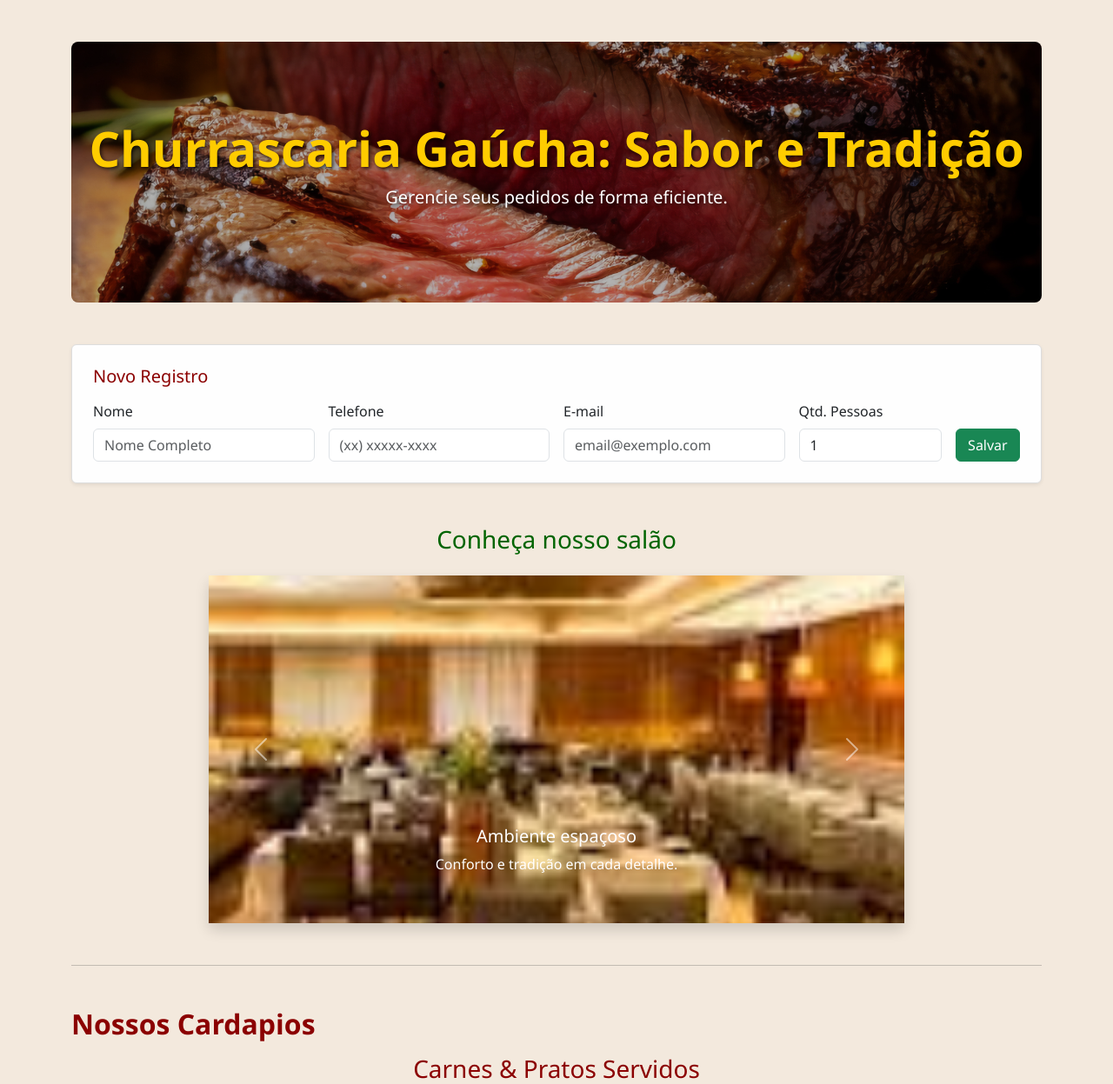
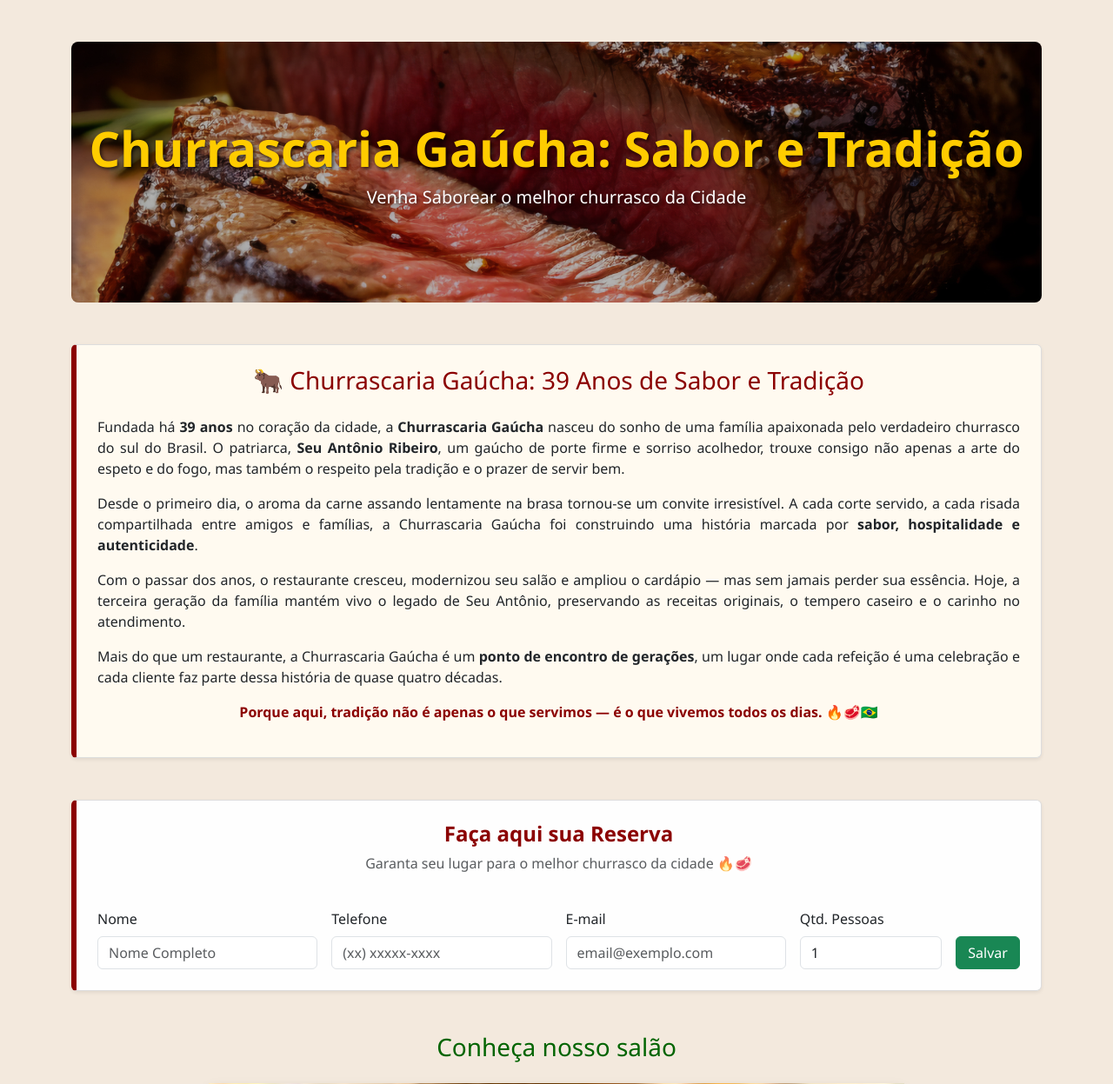
Before and after one commit to felipecezario729/back_end_trabalho, a Django app: page / in a window 1280 px wide. Shown: the top 1247 px of the page at 87% size. Run offline with Django 5.2, Linux system fonts and the light colour scheme.

Commit message:
Atualização do projeto com melhorias no formulário e layout

```diff
--- a/CRUD/templates/index.html
+++ b/CRUD/templates/index.html
@@ -1,3 +1,4 @@
+
 {% load static %}
 <!DOCTYPE html>
 <html lang="pt-br">
@@ -103,18 +104,50 @@
 
         <div class="header-text text-center">
             <h1 class="display-4 fw-bold">Churrascaria Gaúcha: Sabor e Tradição</h1>
-            <p class="lead">Gerencie seus pedidos de forma eficiente.</p>
+            <p class="lead">Venha Saborear o melhor churrasco da Cidade</p>
         </div>
     </div>
+    <!-- História da Churrascaria -->
+<div class="card p-4 shadow-sm mb-5" style="background-color: #fffaf0; border-left: 6px solid #8B0000;">
+    <h3 class="text-center mb-4" style="color: #8B0000;">
+        🐂 Churrascaria Gaúcha: 39 Anos de Sabor e Tradição
+    </h3>
 
-    <!-- Formulário de cadastro -->
-    <div class="card p-4 shadow-sm mb-5">
-        <h5 class="card-title mb-3">Novo Registro</h5>
+    <p style="text-align: justify;">
+        Fundada há <strong>39 anos</strong> no coração da cidade, a <strong>Churrascaria Gaúcha</strong> nasceu do sonho de uma família apaixonada pelo verdadeiro churrasco do sul do Brasil.
+        O patriarca, <strong>Seu Antônio Ribeiro</strong>, um gaúcho de porte firme e sorriso acolhedor, trouxe consigo não apenas a arte do espeto e do fogo, mas também o respeito pela tradição e o prazer de servir bem.
+    </p>
 
-        <form action="{% url 'url_para_salvar' %}" method="POST">
+    <p style="text-align: justify;">
+        Desde o primeiro dia, o aroma da carne assando lentamente na brasa tornou-se um convite irresistível.
+        A cada corte servido, a cada risada compartilhada entre amigos e famílias, a Churrascaria Gaúcha foi construindo uma história marcada por <strong>sabor, hospitalidade e autenticidade</strong>.
+    </p>
+
+    <p style="text-align: justify;">
+        Com o passar dos anos, o restaurante cresceu, modernizou seu salão e ampliou o cardápio — mas sem jamais perder sua essência.
+        Hoje, a terceira geração da família mantém vivo o legado de Seu Antônio, preservando as receitas originais, o tempero caseiro e o carinho no atendimento.
+    </p>
+
+    <p style="text-align: justify;">
+        Mais do que um restaurante, a Churrascaria Gaúcha é um <strong>ponto de encontro de gerações</strong>, um lugar onde cada refeição é uma celebração e cada cliente faz parte dessa história de quase quatro décadas.
+    </p>
+
+    <p style="text-align: justify; color: darkred; font-weight: bold; text-align: center;">
+        Porque aqui, tradição não é apenas o que servimos — é o que vivemos todos os dias. 🔥🥩🇧🇷
+    </p>
+</div>
+
+
+
+   <!-- Formulário de Reserva -->
+    <div class="card p-4 shadow-sm mb-5" style="border-left: 6px solid #8B0000;">
+        <div class="text-center mb-4">
+            <h4 style="color: #8B0000; font-weight: bold;">Faça aqui sua Reserva</h4>
+            <p class="text-muted">Garanta seu lugar para o melhor churrasco da cidade 🔥🥩</p>
+        </div>
+
+        <form action="{% url 'url_para_salvar' %}" method="POST" class="row g-3 justify-content-center">
                 {% csrf_token %}
-
-            <div class="row g-3">
             <div class="col-md-3">
                 <label for="id_nome" class="form-label">Nome</label>
                 <input type="text" class="form-control" id="id_nome" name="nome" placeholder="Nome Completo" required />
@@ -133,7 +166,6 @@
             </div>
                 <div class="col-md-1 d-flex align-items-end">
                     <button type="submit" class="btn btn-success w-100">Salvar</button>
-                </div>
                 </div>
         </form>
     </div>
@@ -251,6 +283,52 @@
         </div>
 
     </div>
+
+
+      <!-- Seção do Espaço Kids -->
+      <div class="mb-5">
+        <h3 class="text-center mb-4" style="color: darkblue;">Espaço Kids O lugar ideal para comemorar o aniversario do seu Filho</h3>
+
+      <div class="row row-cols-1 row-cols-md-3 g-4">
+          <div class="col">
+              <div class="card h-100 shadow-sm">
+                  <img src="{% static 'fotoskids/fotokids1.jpg' %}"
+                       class="card-img-top"
+                       alt="Espaço Kids 1"
+                       style="height: 220px; object-fit: cover;">
+                  <div class="card-body">
+                      <h5 class="card-title text-center">Diversão Garantida</h5>
+                      <p class="card-text text-center">Brinquedos e atividades para todas as idades.</p>
+                  </div>
+              </div>
+          </div>
+
+          <div class="col">
+              <div class="card h-100 shadow-sm">
+                  <img src="{% static 'fotoskids/fotokids2.jpg' %}"
+                       class="card-img-top"
+                       alt="Espaço Kids 2"
+                       style="height: 220px; object-fit: cover;">
+                  <div class="card-body">
+                      <h5 class="card-title text-center">Ambiente Seguro</h5>
+                      <p class="card-text text-center">Monitores atentos para a segurança das crianças.</p>
+                  </div>
+              </div>
+          </div>
+
+          <div class="col">
+              <div class="card h-100 shadow-sm">
+                  <img src="{% static 'fotoskids/fotokids3.jpg' %}"
+                       class="card-img-top"
+                       alt="Espaço Kids 3"
+                       style="height: 220px; object-fit: cover;">
+                  <div class="card-body">
+                      <h5 class="card-title text-center">Espaço Interativo</h5>
+                      <p class="card-text text-center">Jogos, leitura e muita diversão.</p>
+                  </div>
+              </div>
+          </div>
+      </div>
 </div>
 
 <script src="https://cdn.jsdelivr.net/npm/bootstrap@5.3.3/dist/js/bootstrap.bundle.min.js"
```
Also changed, not shown: APP/settings.py (+9 -0 lines), CRUD/static/fotoskids/fotokids1.jpg (added), CRUD/static/fotoskids/fotokids2.jpg (added), CRUD/static/fotoskids/fotokids3.jpg (added), db.sqlite3, 1 other file. Lines whose indentation alone changed are shown as unchanged.
